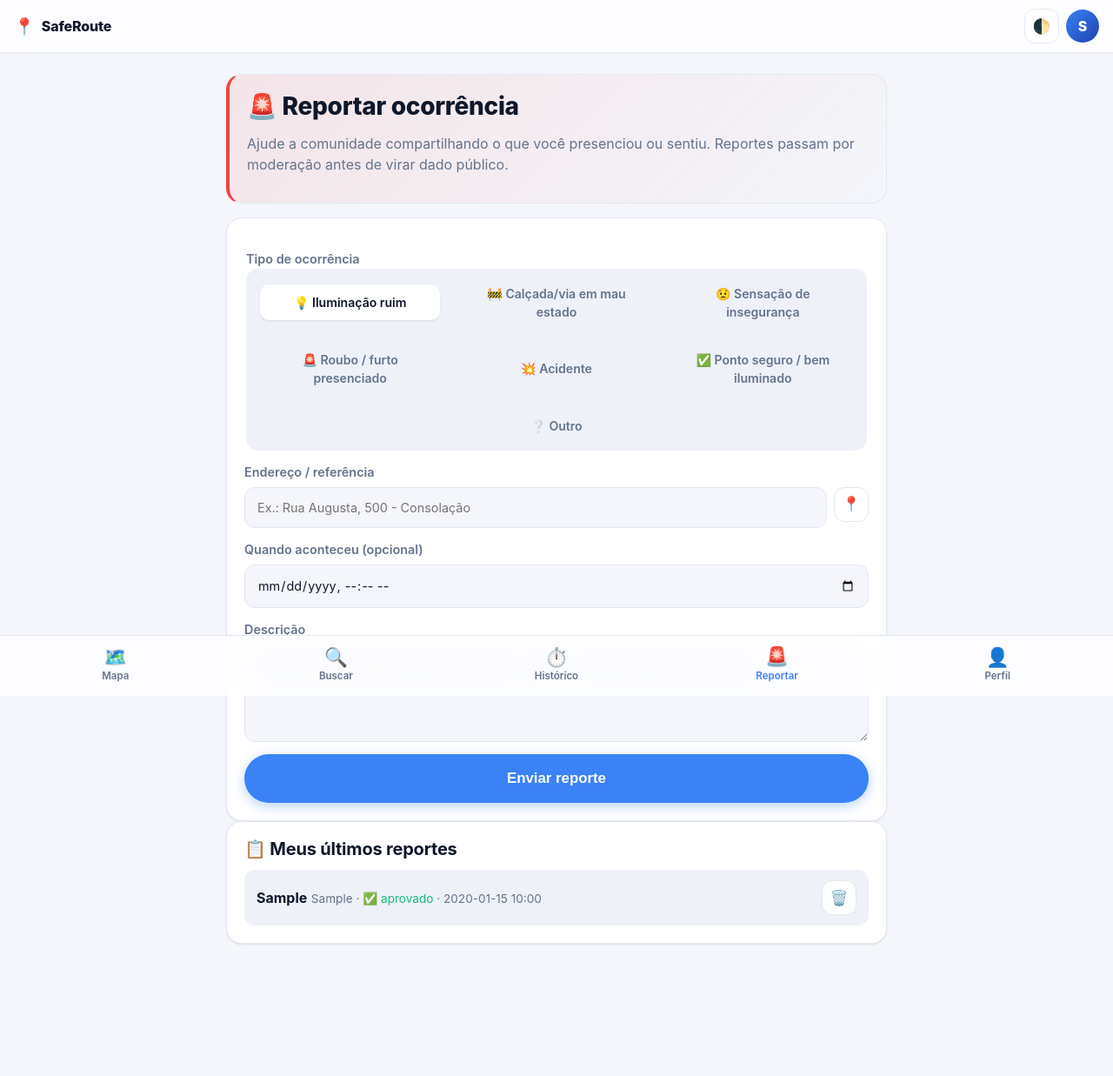
After one commit to Alexander-Haug/saferoute, a Flask app: page /reportar in a window 1280 px wide. The commit adds this page. Shown: the whole page at 87% size. Run offline with Flask 3, Linux system fonts and the light colour scheme; a user stored in the database is signed in; tables that the repository leaves empty hold one stand-in row (values such as "Sample post"); some libraries are stand-ins or nearby versions.

Commit message:
fix: rotas reais via Mapbox Directions + feature reportar

```diff
--- a/app.py
+++ b/app.py
@@ -17,6 +17,7 @@ from dotenv import load_dotenv
 from controllers.routes import api_bp, register_pages
 from controllers.admin import admin_bp
 from controllers.auth import auth_bp
+from controllers.reports import reports_bp
 from models.db import db, User, init_db
 from models.data_loader import DataLoader
 from models.geocoding_cache import GeocodeCache
@@ -60,7 +61,8 @@ def create_app() -> Flask:
     register_pages(app)
     app.register_blueprint(api_bp, url_prefix="/api")
     app.register_blueprint(admin_bp, url_prefix="/admin")
-    app.register_blueprint(auth_bp)  # /login, /registro, /perfil, /api/favoritas
+    app.register_blueprint(auth_bp)      # /login, /registro, /perfil, /api/favoritas
+    app.register_blueprint(reports_bp)   # /reportar, /api/reportes
 
     # Variáveis disponíveis em todos os templates (footer, mapbox token, etc)
     @app.context_processor
--- /dev/null
+++ b/controllers/reports.py
@@ -0,0 +1,81 @@
+"""
+Reportar ocorrência — Feature 11.
+
+Pede login (anti-spam). POST cria registro pendente de moderação.
+GET lista os 20 reportes mais recentes do próprio usuário.
+"""
+from __future__ import annotations
+from datetime import datetime
+from flask import Blueprint, render_template, request, redirect, url_for, flash, jsonify
+from flask_login import login_required, current_user
+
+from models.db import db, Report
+
+
+reports_bp = Blueprint("reports", __name__)
+
+TIPOS_VALIDOS = {
+    "iluminacao_ruim": "💡 Iluminação ruim",
+    "calcada_quebrada": "🚧 Calçada/via em mau estado",
+    "sensacao_inseguranca": "😟 Sensação de insegurança",
+    "roubo_furto": "🚨 Roubo / furto presenciado",
+    "acidente": "💥 Acidente",
+    "ponto_seguro": "✅ Ponto seguro / bem iluminado",
+    "outro": "❔ Outro",
+}
+
+
+@reports_bp.route("/reportar", methods=["GET", "POST"])
+@login_required
+def reportar():
+    if request.method == "POST":
+        tipo = request.form.get("tipo", "").strip()
+        descricao = request.form.get("descricao", "").strip()
+        endereco = request.form.get("endereco", "").strip()
+        lat = request.form.get("lat", "")
+        lon = request.form.get("lon", "")
+        quando_str = request.form.get("quando", "")
+
+        if tipo not in TIPOS_VALIDOS:
+            flash("Tipo de ocorrência inválido.", "error")
+        elif len(endereco) < 5:
+            flash("Informe um endereço (mín. 5 caracteres).", "error")
+        else:
+            try:
+                lat_f = float(lat) if lat else None
+                lon_f = float(lon) if lon else None
+            except ValueError:
+                lat_f = lon_f = None
+            quando = None
+            try:
+                if quando_str:
+                    quando = datetime.fromisoformat(quando_str)
+            except ValueError:
+                pass
+
+            r = Report(
+                user_id=current_user.id, tipo=tipo,
+                descricao=descricao, endereco=endereco,
+                lat=lat_f, lon=lon_f, quando=quando,
+            )
+            db.session.add(r)
+            db.session.commit()
+            flash("✅ Reporte enviado. Obrigado por ajudar a comunidade!", "success")
+            return redirect(url_for("reports.reportar"))
+
+    meus = Report.query.filter_by(user_id=current_user.id) \
+        .order_by(Report.criado_em.desc()).limit(20).all()
+    return render_template("reportar.html",
+                           tipos=TIPOS_VALIDOS,
+                           meus=[r.to_dict() for r in meus])
+
+
+@reports_bp.route("/api/reportes/<rid>", methods=["DELETE"])
+@login_required
+def api_apagar_reporte(rid):
+    r = Report.query.filter_by(id=rid, user_id=current_user.id).first()
+    if not r:
+        return jsonify({"erro": "não encontrada"}), 404
+    db.session.delete(r)
+    db.session.commit()
+    return jsonify({"ok": True})
--- a/static/css/base.css
+++ b/static/css/base.css
@@ -125,7 +125,7 @@ p  { margin: .25em 0 .75em; }
 /* ---------- Bottom navigation ---------- */
 .sr-bottomnav {
   position: fixed; bottom: 0; left: 0; right: 0; z-index: 60;
-  display: grid; grid-template-columns: repeat(4, 1fr);
+  display: grid; grid-template-columns: repeat(5, 1fr);
   padding: 6px 6px max(6px, env(safe-area-inset-bottom));
   background: var(--glass); backdrop-filter: saturate(180%) blur(16px);
   -webkit-backdrop-filter: saturate(180%) blur(16px);
@@ -318,15 +318,25 @@ p  { margin: .25em 0 .75em; }
 .sr-field { display: flex; flex-direction: column; gap: 6px; font-size: .9rem; }
 .sr-field > span,
 .sr-field > legend { color: var(--text-mute); font-weight: 600; padding: 0; }
-.sr-field input, .sr-field select, .sr-datetime, .sr-form-auth input {
+.sr-field input, .sr-field select, .sr-field textarea,
+.sr-datetime, .sr-form-auth input {
   font: inherit; padding: 12px 14px; border: 1px solid var(--border);
   border-radius: 12px; background: var(--bg); color: var(--text);
   width: 100%; min-height: 44px;
   transition: border-color .15s ease, box-shadow .15s ease;
 }
-.sr-field input:focus, .sr-field select:focus, .sr-datetime:focus {
+.sr-field textarea { resize: vertical; min-height: 90px; line-height: 1.5; }
+.sr-field input:focus, .sr-field select:focus,
+.sr-field textarea:focus, .sr-datetime:focus {
   outline: none; border-color: var(--primary);
   box-shadow: 0 0 0 3px rgba(59,130,246,.2);
+}
+
+.sr-report-header {
+  display: flex; align-items: flex-start; gap: 16px;
+  padding: 20px; background: linear-gradient(135deg, rgba(239,68,68,.1), transparent);
+  border: 1px solid var(--border); border-left: 4px solid var(--danger);
+  border-radius: 18px; margin-bottom: 16px;
 }
 .sr-input-group { display: flex; gap: 8px; align-items: stretch; }
 .sr-input-group input { flex: 1; }
@@ -346,21 +356,39 @@ p  { margin: .25em 0 .75em; }
 .sr-seg-options label:has(input:checked) { background: var(--bg-elev); box-shadow: var(--shadow-sm); }
 .sr-datetime { margin-top: 8px; }
 
-/* Pill select (modo, prioridade) */
+/* Pill select (modo, prioridade) — label-wrap pattern */
 .sr-pillselect { padding: 0; border: 0; }
 .sr-pillgroup {
   display: flex; flex-wrap: wrap; gap: 6px;
   padding: 4px; background: var(--bg-soft); border-radius: 14px;
 }
-.sr-pillgroup input { position: absolute; opacity: 0; pointer-events: none; }
-.sr-pillgroup label {
-  flex: 1 1 calc(50% - 6px); text-align: center;
-  padding: 10px 12px; border-radius: 10px; cursor: pointer;
-  font-size: .88rem; font-weight: 600; color: var(--text-mute);
+.sr-pill {
+  flex: 1 1 calc(50% - 6px); position: relative;
+  display: inline-flex; align-items: center; justify-content: center;
+  text-align: center; cursor: pointer;
+  border-radius: 10px;
   transition: background-color .15s ease, color .15s ease;
 }
-.sr-pillgroup input:checked + label {
+.sr-pill input {
+  position: absolute; inset: 0; opacity: 0; cursor: pointer; margin: 0;
+}
+.sr-pill span {
+  display: block; width: 100%; padding: 10px 12px;
+  font-size: .88rem; font-weight: 600; color: var(--text-mute);
+  border-radius: 10px;
+  transition: background-color .15s ease, color .15s ease, box-shadow .15s ease;
+}
+.sr-pill:has(input:checked) span,
+.sr-pill input:checked + span {
   background: var(--bg-elev); color: var(--text); box-shadow: var(--shadow-sm);
+}
+
+/* Bug 9: Checkbox padronizado */
+input[type="checkbox"] {
+  width: 18px; height: 18px;
+  accent-color: var(--primary);
+  cursor: pointer; border-radius: 4px;
+  vertical-align: -3px; margin-right: 4px;
 }
 
 .sr-checkbox {
@@ -398,10 +426,13 @@ p  { margin: .25em 0 .75em; }
 
 /* ---------- Erro ---------- */
 .sr-error-block {
-  max-width: 420px; margin: 80px auto; text-align: center; padding: 32px 20px;
+  max-width: 480px; margin: 80px auto; text-align: center; padding: 32px 20px;
   background: var(--bg-elev); border-radius: 24px; border: 1px solid var(--border);
 }
 .sr-error-emoji { font-size: 3rem; }
+.sr-error-actions {
+  display: flex; gap: 8px; justify-content: center; flex-wrap: wrap; margin-top: 16px;
+}
 
 /* ---------- Auth ---------- */
 .sr-auth-shell {
--- a/static/css/components.css
+++ b/static/css/components.css
@@ -25,6 +25,13 @@
 }
 .mapboxgl-popup-tip { display: none !important; }
 
+/* Popup de ocorrência (Bug 8) */
+.sr-popup { display: flex; flex-direction: column; gap: 4px; font-size: .85rem; line-height: 1.35; }
+.sr-popup-title { font-size: .98rem; color: var(--text); }
+.sr-popup-row { color: var(--text); }
+.sr-popup-mute { color: var(--text-mute); font-size: .78rem; margin-top: 4px;
+                 padding-top: 4px; border-top: 1px solid var(--border); }
+
 /* Tooltip simples */
 .sr-tooltip { position: relative; display: inline-block; cursor: help; }
 .sr-tooltip-content {
--- a/templates/base.html
+++ b/templates/base.html
@@ -88,6 +88,11 @@
        class="sr-bn-item {% if request.endpoint == 'historico' %}is-active{% endif %}">
       <span class="sr-bn-icon">⏱️</span><span class="sr-bn-label">Histórico</span>
     </a>
+    {# Feature 11 — Reportar #}
+    <a href="{{ url_for('reports.reportar') }}"
+       class="sr-bn-item {% if request.endpoint == 'reports.reportar' %}is-active{% endif %}">
+      <span class="sr-bn-icon">🚨</span><span class="sr-bn-label">Reportar</span>
+    </a>
     {% if current_user and current_user.is_authenticated %}
       <a href="{{ url_for('auth.perfil') }}"
          class="sr-bn-item {% if request.endpoint == 'auth.perfil' %}is-active{% endif %}">
--- /dev/null
+++ b/templates/reportar.html
@@ -0,0 +1,119 @@
+{% extends "base.html" %}
+{% block title %}Reportar ocorrência · SafeRoute{% endblock %}
+
+{% block content %}
+<section class="sr-page-shell">
+
+  <header class="sr-report-header">
+    <div>
+      <h1>🚨 Reportar ocorrência</h1>
+      <p class="sr-muted">
+        Ajude a comunidade compartilhando o que você presenciou ou sentiu.
+        Reportes passam por moderação antes de virar dado público.
+      </p>
+    </div>
+  </header>
+
+  <article class="sr-card">
+    <form method="post" class="sr-form" id="reportForm">
+
+      <fieldset class="sr-field sr-pillselect">
+        <legend>Tipo de ocorrência</legend>
+        <div class="sr-pillgroup">
+          {% for slug, label in tipos.items() %}
+            <label class="sr-pill">
+              <input type="radio" name="tipo" value="{{ slug }}" {% if loop.first %}checked{% endif %}>
+              <span>{{ label }}</span>
+            </label>
+          {% endfor %}
+        </div>
+      </fieldset>
+
+      <label class="sr-field">
+        <span>Endereço / referência</span>
+        <div class="sr-input-group">
+          <input type="text" name="endereco" id="enderecoInput" required
+                 minlength="5" placeholder="Ex.: Rua Augusta, 500 - Consolação">
+          <button type="button" class="sr-iconbtn" id="reportGeoBtn"
+                  title="Usar minha localização">📍</button>
+        </div>
+        <input type="hidden" name="lat" id="latInput">
+        <input type="hidden" name="lon" id="lonInput">
+      </label>
+
+      <label class="sr-field">
+        <span>Quando aconteceu (opcional)</span>
+        <input type="datetime-local" name="quando">
+      </label>
+
+      <label class="sr-field">
+        <span>Descrição</span>
+        <textarea name="descricao" rows="4"
+                  placeholder="Conte com suas palavras o que aconteceu, o que viu, ou por que se sentiu inseguro."></textarea>
+      </label>
+
+      <button type="submit" class="sr-btn sr-btn-primary sr-btn-pill sr-btn-block sr-btn-large">
+        Enviar reporte
+      </button>
+    </form>
+  </article>
+
+  {% if meus %}
+    <article class="sr-card sr-card-wide">
+      <h2>📋 Meus últimos reportes</h2>
+      <ul class="sr-fav-list">
+        {% for r in meus %}
+          <li class="sr-fav-row" data-id="{{ r.id }}">
+            <div style="flex:1">
+              <strong>{{ tipos.get(r.tipo, r.tipo) }}</strong>
+              <span class="sr-mini sr-muted">
+                {{ r.endereco }} ·
+                {% if r.moderado %}<span style="color:var(--safe)">✅ aprovado</span>
+                {% else %}<span style="color:var(--warn)">⏳ em moderação</span>{% endif %}
+                · {{ r.criado_em[:16]|replace('T',' ') }}
+              </span>
+            </div>
+            <button class="sr-iconbtn" data-action="del-report" data-id="{{ r.id }}"
+                    aria-label="Remover">🗑️</button>
+          </li>
+        {% endfor %}
+      </ul>
+    </article>
+  {% endif %}
+
+</section>
+{% endblock %}
+
+{% block scripts %}
+<script>
+  // Geolocalização: preenche endereço + lat/lon escondidos
+  document.getElementById('reportGeoBtn')?.addEventListener('click', () => {
+    if (!navigator.geolocation) {
+      window.SafeRoute.toast('Geolocalização não disponível.', 'error');
+      return;
+    }
+    navigator.geolocation.getCurrentPosition(async (pos) => {
+      const { latitude, longitude } = pos.coords;
+      document.getElementById('latInput').value = latitude;
+      document.getElementById('lonInput').value = longitude;
+      try {
+        const r = await fetch(`/api/reverse-geocode?lat=${latitude}&lon=${longitude}`);
+        const j = await r.json();
+        document.getElementById('enderecoInput').value = j.endereco || `${latitude.toFixed(5)}, ${longitude.toFixed(5)}`;
+        window.SafeRoute.toast('📍 Localização preenchida');
+      } catch {
+        document.getElementById('enderecoInput').value = `${latitude.toFixed(5)}, ${longitude.toFixed(5)}`;
+      }
+    }, () => window.SafeRoute.toast('Permissão de localização negada.', 'error'));
+  });
+
+  // Apagar reporte
+  document.querySelectorAll('[data-action="del-report"]').forEach(b => {
+    b.addEventListener('click', async () => {
+      if (!confirm('Apagar este reporte?')) return;
+      const r = await fetch(`/api/reportes/${b.dataset.id}`, { method: 'DELETE' });
+      if (r.ok) b.closest('li').remove();
+    });
+  });
+</script>
+{% endblock %}
```
Also changed, not shown: controllers/routes.py (+9 -0 lines), models/db.py (+30 -0 lines), services/facade.py (+266 -40 lines), static/js/app.js (+17 -1 lines), static/js/mapa.js (+15 -3 lines), templates/app.html (+8 -15 lines), templates/rota_resultado.html (+11 -2 lines).
